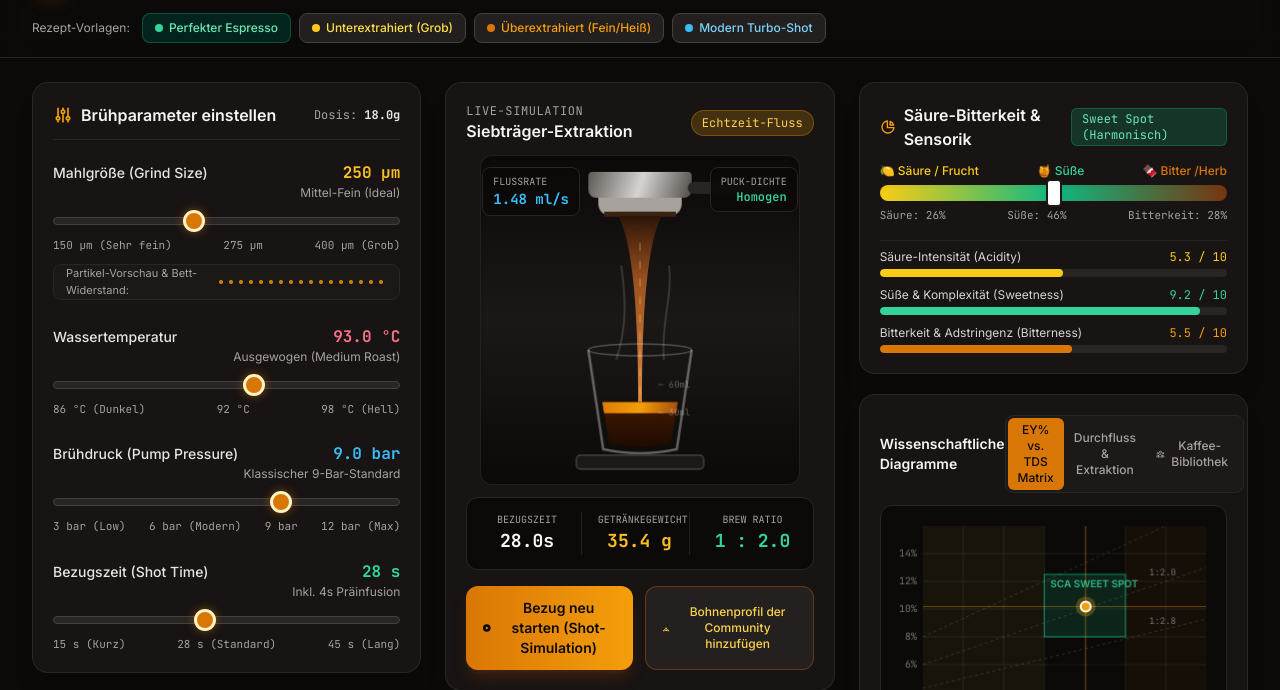
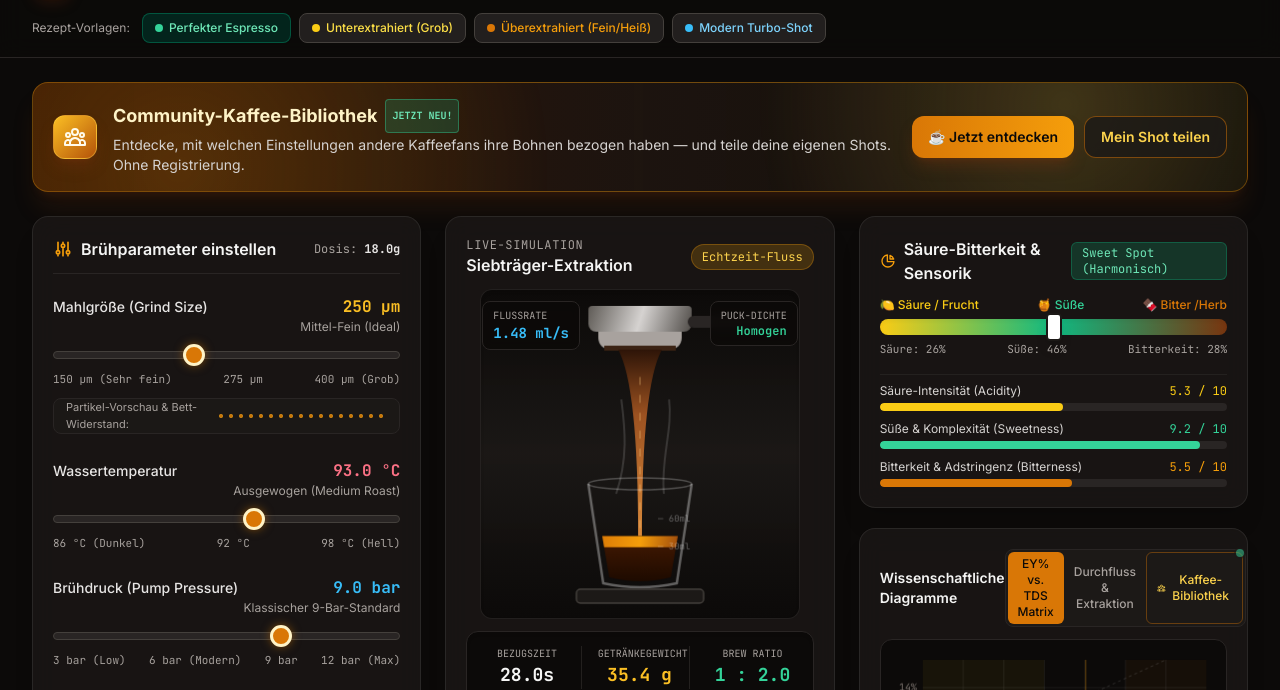
Before and after one commit to ethanhunt1981/espresso-lab, a plain HTML site: page index.html in a window 1280 px wide. Shown: the part 61-751 px from the top of the page. Drawn offline with nearby package versions, Linux system fonts and the light colour scheme.

Commit message:
Community sichtbar machen: Banner über dem Content, NEU-Badge am Tab, CTA-Buttons mit Auto-Scroll

```diff
--- a/index.html
+++ b/index.html
@@ -142,6 +142,36 @@
 
     <!-- Main Content Grid -->
     <main class="max-w-7xl w-full mx-auto px-4 sm:px-6 lg:px-8 py-6 flex-grow">
+
+        <!-- COMMUNITY HIGHLIGHT BANNER — immer sichtbar -->
+        <section id="communityBanner" class="mb-6 relative overflow-hidden rounded-2xl border border-amber-500/40 bg-gradient-to-r from-amber-950/70 via-espresso-800/50 to-stone-950/90 shadow-xl shadow-amber-900/20">
+            <div class="absolute inset-0 pointer-events-none opacity-20" style="background-image: radial-gradient(circle at 12% 80%, #f59e0b 0, transparent 35%), radial-gradient(circle at 85% 20%, #fcd34d 0, transparent 30%);"></div>
+            <div class="relative px-5 py-4 flex flex-col sm:flex-row sm:items-center gap-4">
+                <div class="w-11 h-11 shrink-0 rounded-xl bg-gradient-to-br from-amber-400 to-amber-700 flex items-center justify-center shadow-lg shadow-amber-900/40 border border-amber-300/40">
+                    <svg class="w-6 h-6 text-amber-50" fill="none" stroke="currentColor" stroke-width="2" viewBox="0 0 24 24">
+                        <path stroke-linecap="round" stroke-linejoin="round" d="M17 20h5v-2a3 3 0 00-5.356-1.857M17 20H7m10 0v-2c0-.656-.126-1.283-.356-1.857M7 20H2v-2a3 3 0 015.356-1.857M7 20v-2c0-.656.126-1.283.356-1.857m0 0a5.002 5.002 0 019.288 0M15 7a3 3 0 11-6 0 3 3 0 016 0zm6 3a2 2 0 11-4 0 2 2 0 014 0zM7 10a2 2 0 11-4 0 2 2 0 014 0z"/>
+                    </svg>
+                </div>
+                <div class="flex-1 min-w-0">
+                    <h2 class="text-base sm:text-lg font-bold text-amber-100 flex items-center gap-2">
+                        Community-Kaffee-Bibliothek
+                        <span class="text-[10px] font-mono uppercase px-1.5 py-0.5 rounded bg-emerald-500/20 text-emerald-300 border border-emerald-400/40">Jetzt neu!</span>
+                    </h2>
+                    <p class="text-xs sm:text-sm text-stone-300 mt-0.5">
+                        Entdecke, mit welchen Einstellungen andere Kaffeefans ihre Bohnen bezogen haben — und teile deine eigenen Shots. Ohne Registrierung.
+                    </p>
+                </div>
+                <div class="flex gap-2.5 shrink-0 flex-wrap">
+                    <button onclick="openLibraryFromBanner()" class="px-4 py-2.5 rounded-xl text-xs sm:text-sm font-semibold bg-gradient-to-r from-amber-600 to-amber-500 hover:from-amber-500 hover:to-amber-400 text-stone-950 shadow-lg shadow-amber-900/40 transition cursor-pointer">
+                        ☕ Jetzt entdecken
+                    </button>
+                    <button onclick="openSaveProfileModal()" class="px-4 py-2.5 rounded-xl text-xs sm:text-sm font-semibold bg-stone-900/80 text-amber-300 border border-amber-600/50 hover:bg-stone-800 transition cursor-pointer">
+                        Mein Shot teilen
+                    </button>
+                </div>
+            </div>
+        </section>
+
         <div class="grid grid-cols-1 lg:grid-cols-12 gap-6 items-start">
 
             <!-- LEFT COLUMN: Parameter Controls (4 cols) -->
@@ -431,7 +461,7 @@
                 </div>
 
                 <!-- 2. Interactive Charts (Tabs: Brewing Control Chart & Flow Profile) -->
-                <div class="glass-panel rounded-2xl p-5 shadow-xl flex flex-col">
+                <div class="glass-panel rounded-2xl p-5 shadow-xl flex flex-col" id="chartsPanel">
                     <div class="flex items-center justify-between mb-3">
                         <h2 id="chartPanelTitle" class="text-sm font-semibold text-stone-100">Wissenschaftliche Diagramme</h2>
                         <div class="inline-flex rounded-lg bg-stone-900 p-0.5 border border-stone-800">
@@ -441,9 +471,10 @@
                             <button id="tabBtnFlow" onclick="switchChartTab('flow')" class="px-2.5 py-1 rounded-md text-xs font-medium text-stone-400 hover:text-stone-200 transition">
                                 Durchfluss & Extraktion
                             </button>
-                            <button id="tabBtnCommunity" onclick="switchChartTab('community')" class="px-2.5 py-1 rounded-md text-xs font-medium text-stone-400 hover:text-stone-200 transition flex items-center gap-1">
+                            <button id="tabBtnCommunity" onclick="switchChartTab('community')" class="px-2.5 py-1 rounded-md text-xs font-medium text-amber-300 border border-amber-600/40 hover:bg-amber-600/10 transition flex items-center gap-1 relative">
                                 <svg class="w-3.5 h-3.5" fill="none" stroke="currentColor" stroke-width="2" viewBox="0 0 24 24"><path stroke-linecap="round" stroke-linejoin="round" d="M17 20h5v-2a3 3 0 00-5.356-1.857M17 20H7m10 0v-2c0-.656-.126-1.283-.356-1.857M7 20H2v-2a3 3 0 015.356-1.857M7 20v-2c0-.656.126-1.283.356-1.857m0 0a5.002 5.002 0 019.288 0M15 7a3 3 0 11-6 0 3 3 0 016 0zm6 3a2 2 0 11-4 0 2 2 0 014 0zM7 10a2 2 0 11-4 0 2 2 0 014 0z"/></svg>
                                 Kaffee-Bibliothek
+                                <span class="absolute -top-1.5 -right-1 w-3 h-3 rounded-full bg-emerald-400 border-2 border-stone-900 animate-pulse" title="Neu"></span>
                             </button>
                         </div>
                     </div>
@@ -1471,6 +1502,13 @@
             els.pullShotBtnText.textContent = 'Extraktion läuft...';
         }
 
+        // Community-Banner: Bibliothek öffnen und dorthin scrollen
+        function openLibraryFromBanner() {
+            switchChartTab('community');
+            const panel = document.getElementById('chartsPanel');
+            if (panel) panel.scrollIntoView({ behavior: 'smooth', block: 'start' });
+        }
+
         function switchChartTab(tab) {
             state.activeChartTab = tab;
             const controlContainer = document.getElementById('chartContainerControl');
@@ -1482,12 +1520,14 @@
             const activeBtnCls = 'px-2.5 py-1 rounded-md text-xs font-medium bg-amber-600 text-stone-950 transition';
             const idleBtnCls = 'px-2.5 py-1 rounded-md text-xs font-medium text-stone-400 hover:text-stone-200 transition';
 
+            const btnCommunityIdleCls = 'px-2.5 py-1 rounded-md text-xs font-medium text-amber-300 border border-amber-600/40 hover:bg-amber-600/10 transition flex items-center gap-1 relative';
+
             // Community-Tab braucht die Buttons mit Icon: className includes flex
             btnControl.className = tab === 'control' ? activeBtnCls : idleBtnCls;
             btnFlow.className = tab === 'flow' ? activeBtnCls : idleBtnCls;
             btnCommunity.className = tab === 'community'
-                ? activeBtnCls + ' flex items-center gap-1'
-                : idleBtnCls + ' flex items-center gap-1';
+                ? activeBtnCls + ' flex items-center gap-1 relative'
+                : btnCommunityIdleCls;
 
             controlContainer.classList.toggle('hidden', tab !== 'control');
             flowContainer.classList.toggle('hidden', tab !== 'flow');
```
